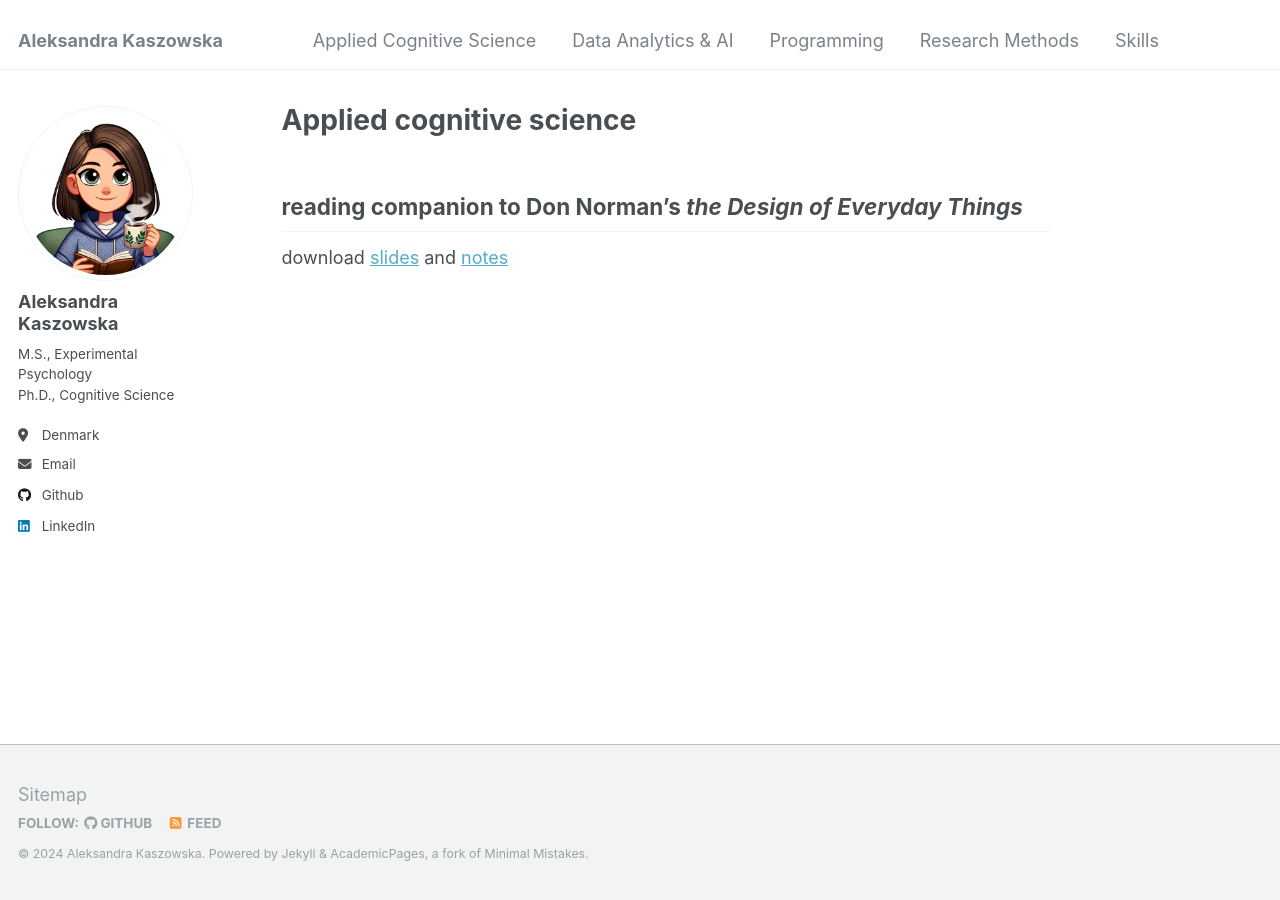
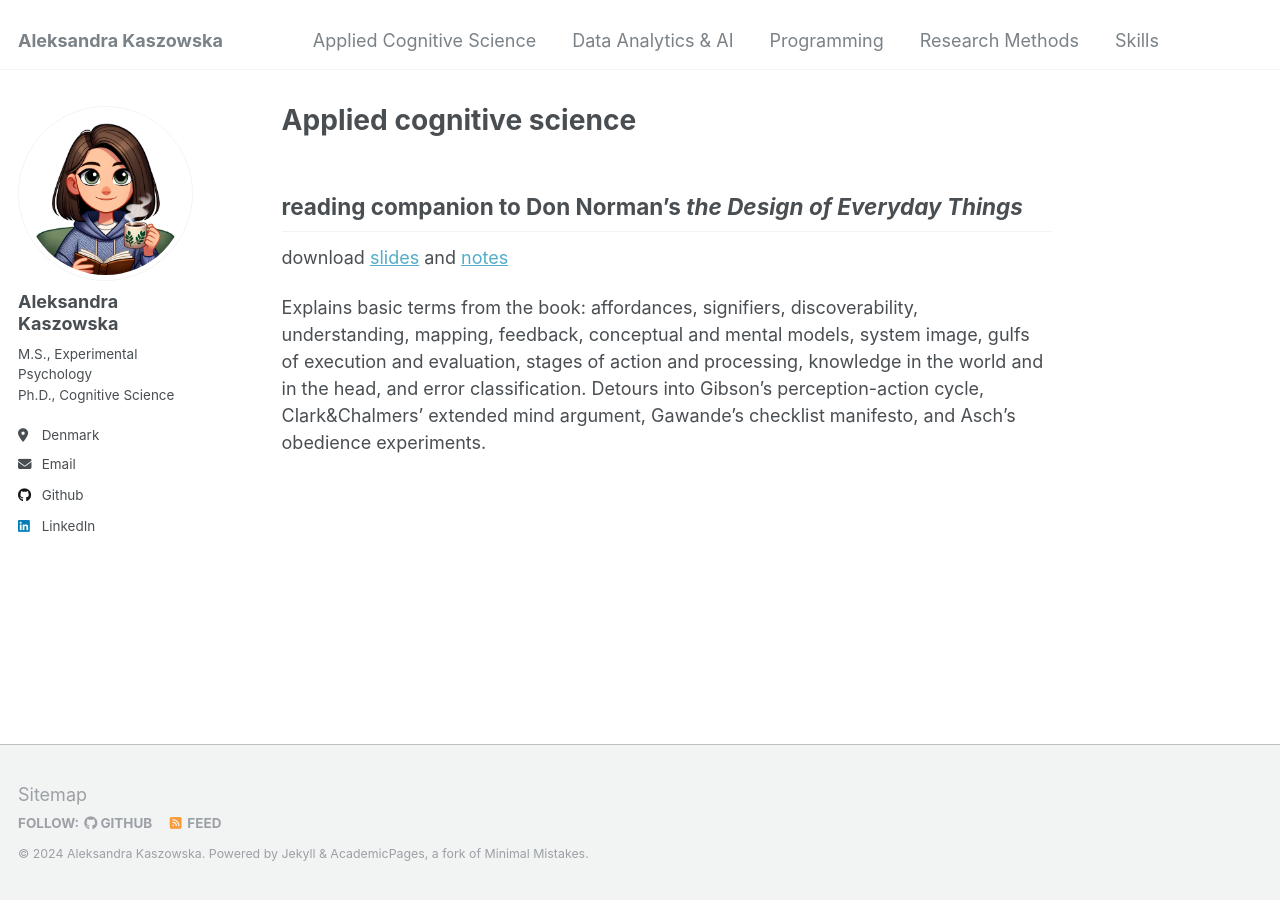
Before and after one commit to akaszowska/akaszowska.github.io, a Jekyll site: the page built from _pages/applied_cognitive_science.md, in a window 1280 px wide. Built offline with Jekyll 4.4.1, drawn with Linux system fonts in a browser that asks for light colours.

Commit message:
Update applied_cognitive_science.md

```diff
--- a/_pages/applied_cognitive_science.md
+++ b/_pages/applied_cognitive_science.md
@@ -9,3 +9,5 @@ redirect_from:
 
 ## reading companion to Don Norman's _the Design of Everyday Things_
 download [slides](https://akaszowska.github.io/files/DesignOfEverydayThings_companion.pdf) and [notes](https://akaszowska.github.io/files/DesignOfEverydayThings_companion_notes.pdf)
+
+Explains basic terms from the book: affordances, signifiers, discoverability, understanding, mapping, feedback, conceptual and mental models, system image, gulfs of execution and evaluation, stages of action and processing, knowledge in the world and in the head, and error classification. Detours into Gibson's perception-action cycle, Clark&Chalmers' extended mind argument, Gawande's checklist manifesto, and Asch's obedience experiments.
```
